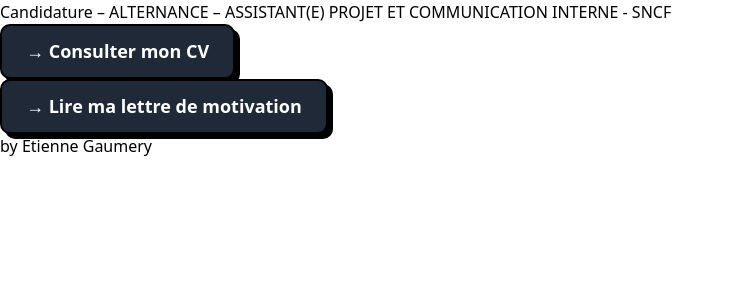
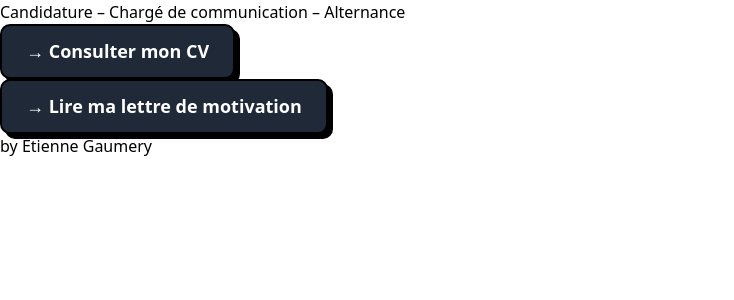
Before and after one commit to Sooruz85/myapply, a React (Vite) app: page / in a window 1280 px wide. Shown: the top 300 px of the page, without its empty margins (0-734 px from the left). Built offline with nearby package versions, Linux system fonts and the light colour scheme.

Commit message:
Update Home.jsx

```diff
--- a/src/pages/Home.jsx
+++ b/src/pages/Home.jsx
@@ -27,8 +27,7 @@
       <div className="relative z-10 min-h-screen flex flex-col items-center justify-center px-4">
         <div className="text-center max-w-2xl mx-auto">
           <h1 className="text-3xl md:text-4xl lg:text-5xl font-bold text-gray-900 mb-12 leading-tight drop-shadow-sm">
-            Candidature – ALTERNANCE – ASSISTANT(E) PROJET ET
-            COMMUNICATION INTERNE - SNCF
+            Candidature – Chargé de communication – Alternance
           </h1>
 
           <div className="space-y-6">
```
